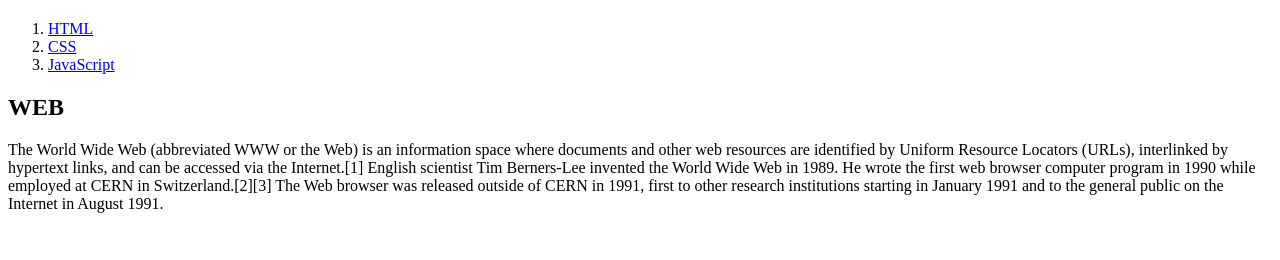
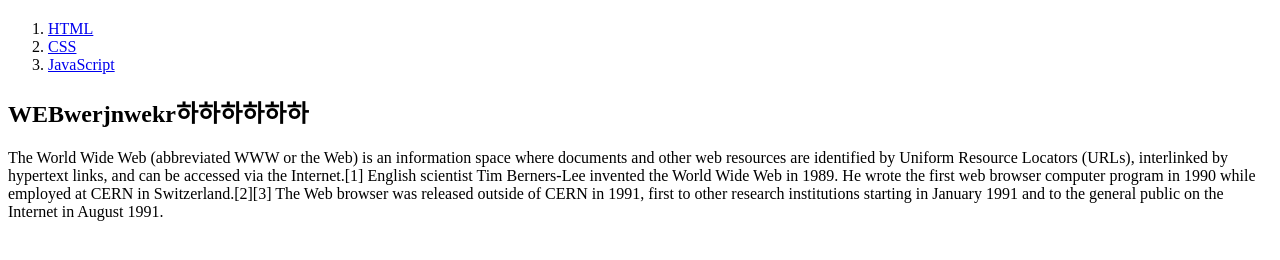
Before and after one commit to voidmain11/nodejs-study, a website: page index.html in a window 1280 px wide. Shown: the part 60-320 px from the top of the page. Drawn offline with Linux system fonts and the light colour scheme.

Commit message:
깃허브-헤로쿠 연동 테스트

```diff
--- a/index.html
+++ b/index.html
@@ -11,7 +11,7 @@
     <li><a href="2.html">CSS</a></li>
     <li><a href="3.html">JavaScript</a></li>
   </ol>
-  <h2>WEB</h2>
+  <h2>WEBwerjnwekr하하하하하하</h2>
   <p>The World Wide Web (abbreviated WWW or the Web) is an information space where documents and other web resources are identified by Uniform Resource Locators (URLs), interlinked by hypertext links, and can be accessed via the Internet.[1] English scientist Tim Berners-Lee invented the World Wide Web in 1989. He wrote the first web browser computer program in 1990 while employed at CERN in Switzerland.[2][3] The Web browser was released outside of CERN in 1991, first to other research institutions starting in January 1991 and to the general public on the Internet in August 1991.
   </p>
 </body>
```
